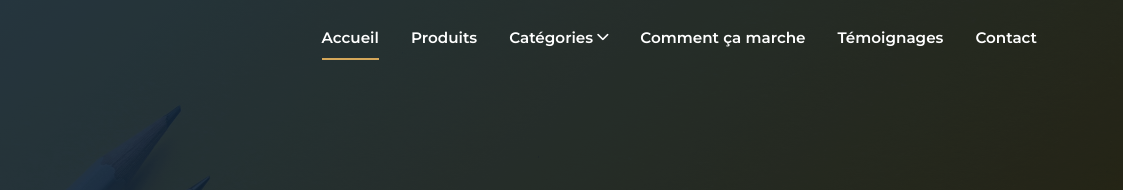
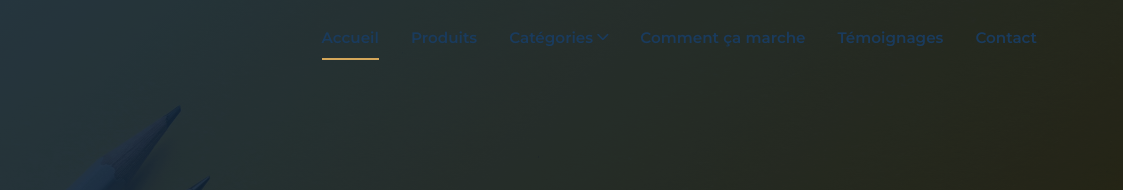
Before and after one commit to Aude-Lamy/TalkToBuy, a plain HTML site: page index.html in a window 1280 px wide. Shown: the top 190 px of the page, 157-1280 px from the left. Drawn offline with Linux system fonts and the light colour scheme.

Commit message:
Update style.css

```diff
--- a/css/style.css
+++ b/css/style.css
@@ -476,7 +476,7 @@
 
    /* Assurer que les liens dans le menu mobile sont toujours visibles */
    .main-nav .nav-link {
-     color: var(--color-primary);
+     color: var(--color-primary) !important;
    }
 
    /* Sur la page d'accueil, les liens sont blancs quand le header n'est pas scrollé */
```
